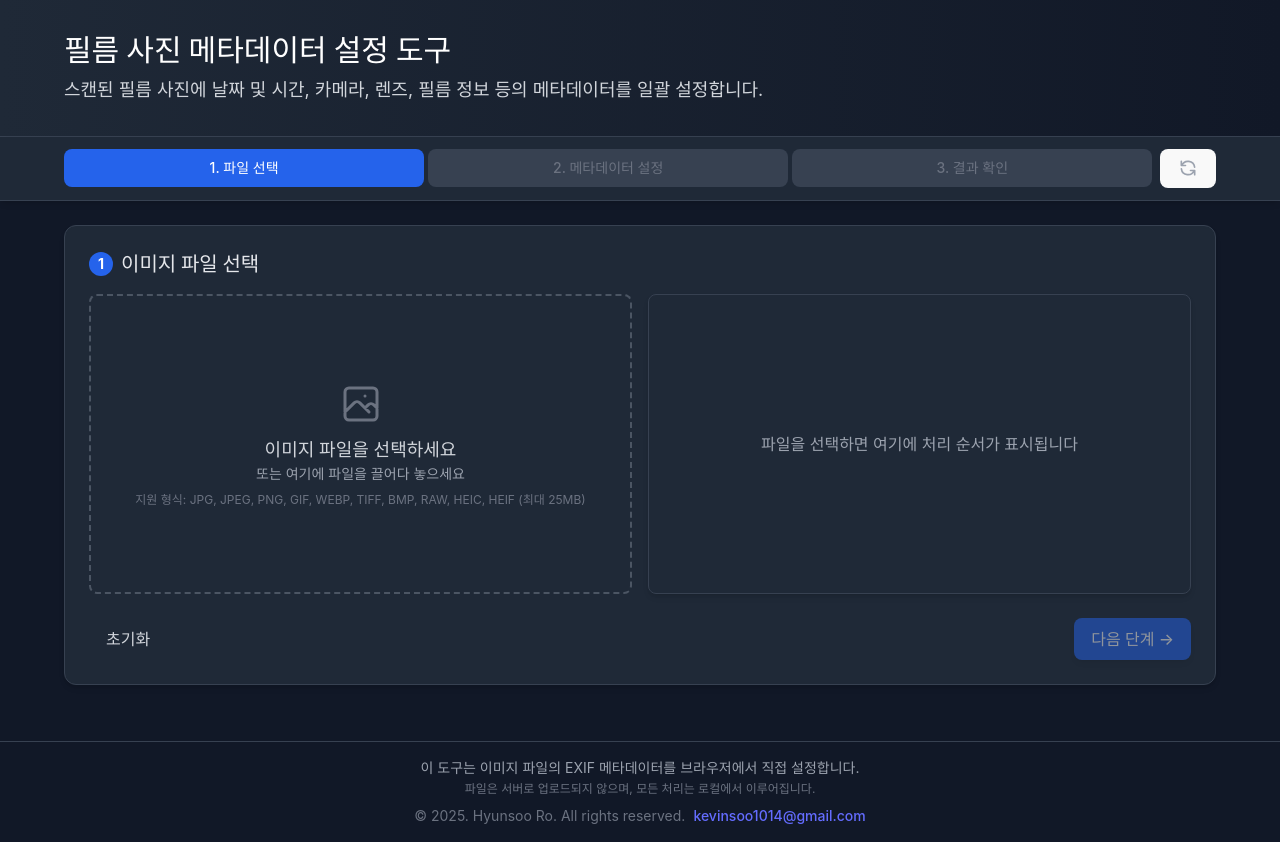
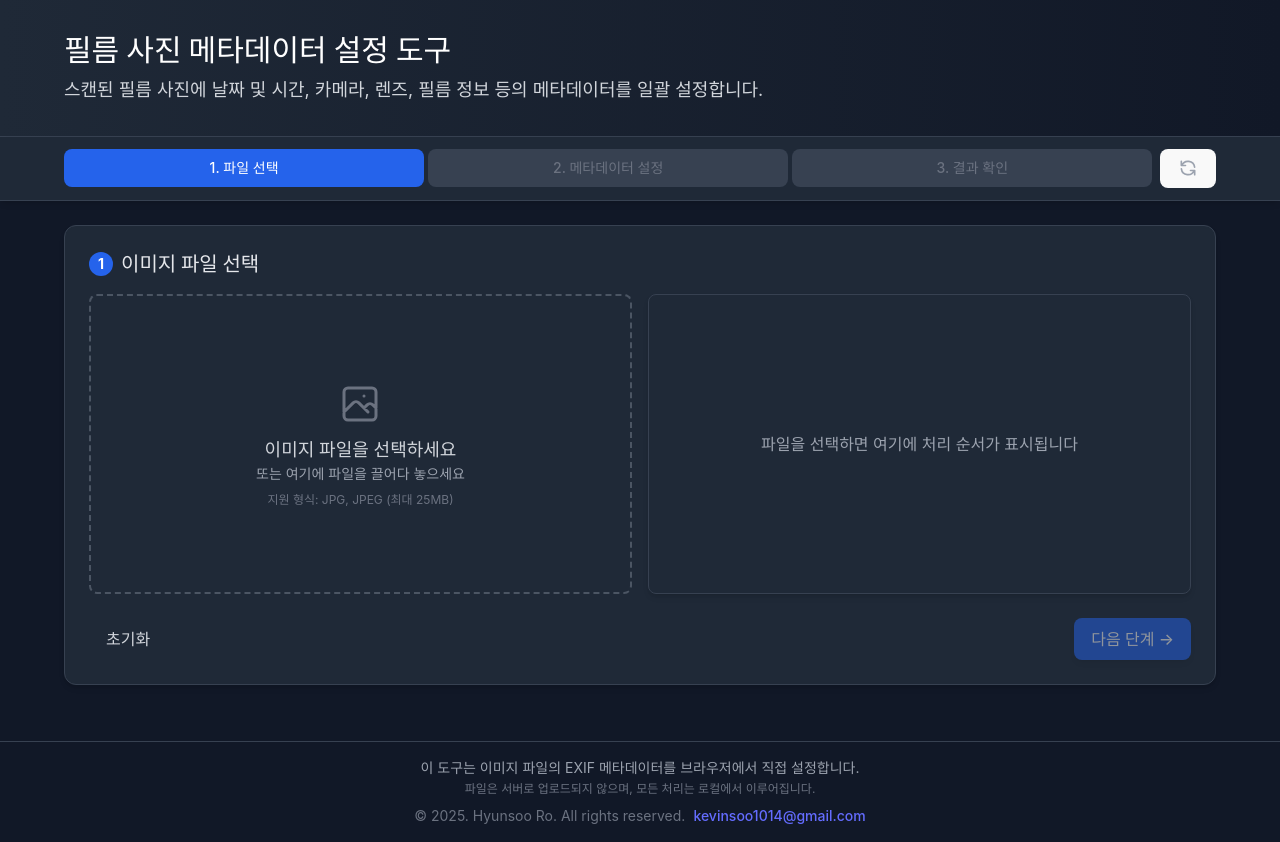
Before and after one commit to toosign00/film-metadata-app, a React (Vite) app: page / in a window 1280 px wide. Built offline with nearby package versions, Linux system fonts and the light colour scheme; a web font is replaced by a local one.

Commit message:
파일 처리 수정 및(jpg, jpeg 만 대응) 레거시 코드 분류

```diff
--- a/src/components/FilmMetadataApp.jsx
+++ b/src/components/legacy/FilmMetadataApp.jsx
@@ -73,7 +73,7 @@ const FilmMetadataApp = () => {
 
       const droppedFiles = Array.from(e.dataTransfer.files).filter((file) => {
         const ext = file.name.split('.').pop().toLowerCase();
-        return ['jpg', 'jpeg', 'png'].includes(ext);
+        return ['jpg', 'jpeg'].includes(ext);
       });
 
       if (droppedFiles.length > 0) {
@@ -138,7 +138,7 @@ const FilmMetadataApp = () => {
   const handleFileSelect = (e) => {
     const selectedFiles = Array.from(e.target.files).filter((file) => {
       const ext = file.name.split('.').pop().toLowerCase();
-      return ['jpg', 'jpeg', 'png'].includes(ext);
+      return ['jpg', 'jpeg'].includes(ext);
     });
 
     setFiles(selectedFiles);
@@ -508,7 +508,7 @@ const FilmMetadataApp = () => {
                   ref={fileInputRef}
                   onChange={handleFileSelect}
                   multiple
-                  accept=".jpg,.jpeg,.png"
+                  accept=".jpg,.jpeg"
                   className="hidden"
                   aria-describedby="file-format-info"
                 />
@@ -532,7 +532,7 @@ const FilmMetadataApp = () => {
                   {isDragging ? (
                     <div>
                       <p className="text-lg font-medium text-blue-700">파일을 여기에 놓으세요</p>
-                      <p className="text-sm text-blue-600">JPG, JPEG, PNG 파일만 지원됩니다</p>
+                      <p className="text-sm text-blue-600">JPG, JPEG 파일만 지원됩니다</p>
                     </div>
                   ) : files.length > 0 ? (
                     <div>
@@ -547,7 +547,7 @@ const FilmMetadataApp = () => {
                   )}
 
                   <p id="file-format-info" className="mt-2 text-xs text-gray-500">
-                    지원 형식: JPG, JPEG, PNG (최대 10MB)
+                    지원 형식: JPG, JPEG (최대 25MB)
                   </p>
                 </div>
               </div>
--- a/src/components/ui/DropZone.jsx
+++ b/src/components/ui/DropZone.jsx
@@ -6,7 +6,7 @@ const DropZone = ({ onFileSelect, filesCount = 0 }) => {
   const dropAreaRef = useRef(null);
 
   // 지원하는 이미지 확장자 배열
-  const SUPPORTED_IMAGE_EXTENSIONS = ['jpg', 'jpeg', 'png', 'gif', 'webp', 'tiff', 'bmp', 'raw', 'heic', 'heif'];
+  const SUPPORTED_IMAGE_EXTENSIONS = ['jpg', 'jpeg'];
 
   // 드래그 앤 드롭 이벤트 리스너 설정
   useEffect(() => {
@@ -95,7 +95,6 @@ const DropZone = ({ onFileSelect, filesCount = 0 }) => {
         aria-describedby="file-format-info"
       />
 
-      {/* 나머지 코드는 동일 */}
       <div className="flex flex-col items-center justify-center py-5">
         <svg
           xmlns="http://www.w3.org/2000/svg"
--- a/src/hooks/useFileDrop.js
+++ b/src/hooks/useFileDrop.js
@@ -11,7 +11,7 @@ import { useState, useRef, useEffect } from 'react';
 const useFileDrop = (
   onFileSelect,
   {
-    allowedExtensions = ['jpg', 'jpeg', 'png', 'gif', 'webp', 'tiff', 'bmp', 'heic', 'heif'],
+    allowedExtensions = ['jpg', 'jpeg'],
     maxFileSize = 25 * 1024 * 1024, // 25MB
     maxFiles = 100, // 최대 파일 개수 100개로 제한
   } = {}
```
